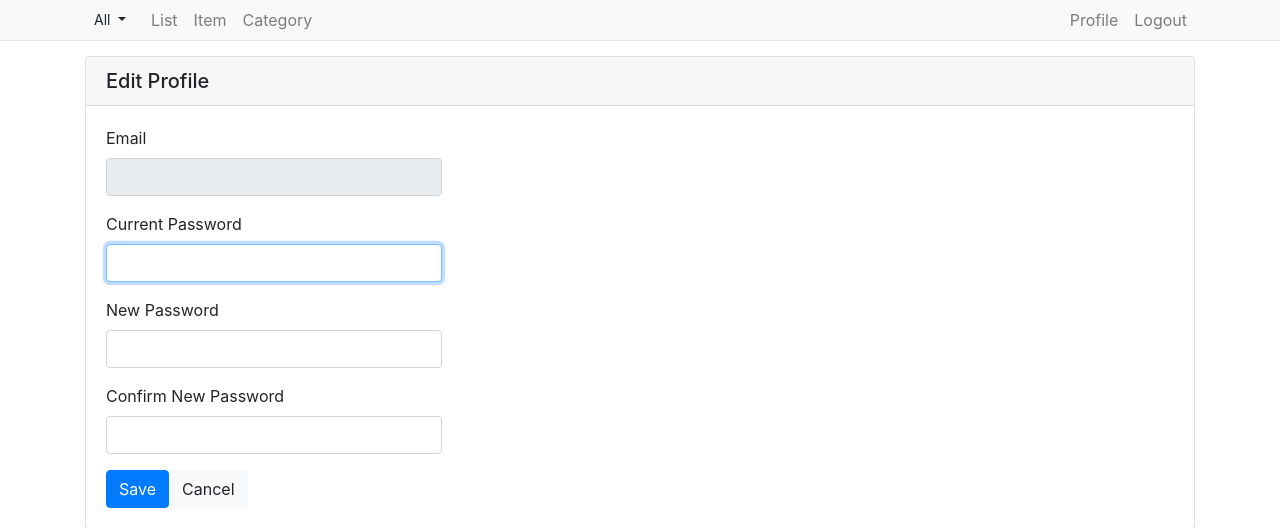
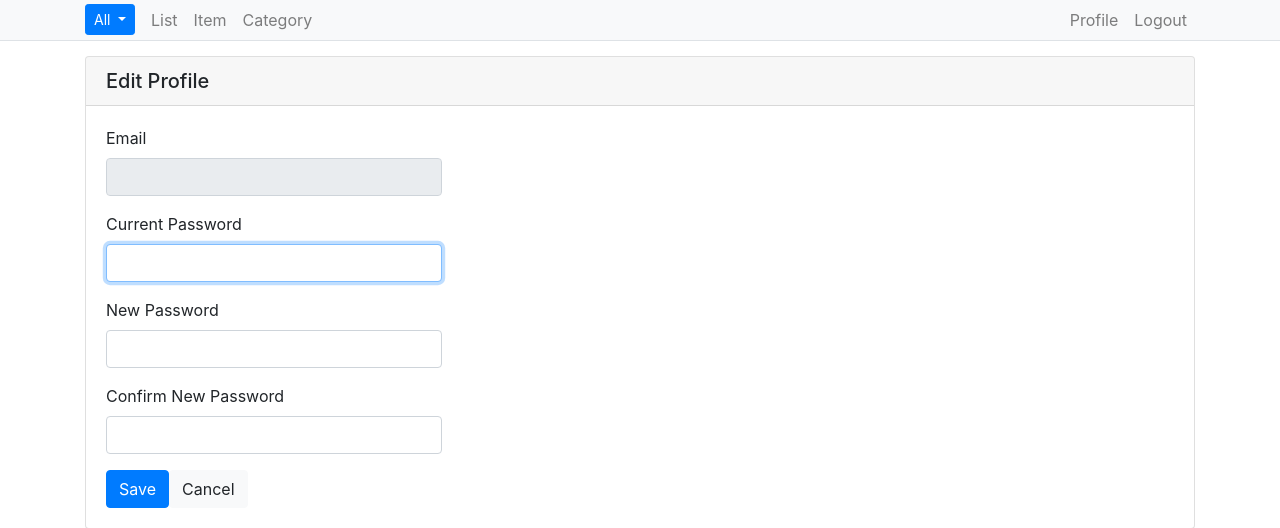
Before and after one commit to valr/flask-list, a Flask app: template application/templates/authentication/profile.html.jinja in a window 1280 px wide. Shown: the top 528 px of the page. Run offline with Flask 2, Linux system fonts and the light colour scheme; the template is opened without the code that fills it: values that come from a table or form of the project are taken from there, others are empty; the visitor is signed in with stand-in values (Sample User, id 1); data comes from the database, SQL or seed files in the repository; some libraries are stand-ins or nearby versions.

Commit message:
change the filter button color to primary (blue in current theme)

```diff
--- a/application/templates/base.html.jinja
+++ b/application/templates/base.html.jinja
@@ -34,7 +34,7 @@
             <div class="collapse navbar-collapse" id="navbar-collapse-1">
                 <ul class="navbar-nav mr-auto">
                     <li class="dropdown">
-                        <button class="dropdown-toggle btn btn-light btn-sm shadow-none mr-2 my-1"
+                        <button class="dropdown-toggle btn btn-primary btn-sm shadow-none mr-2 my-1"
                             type="button"
                             data-toggle="dropdown"
                             aria-expanded="false"
```
